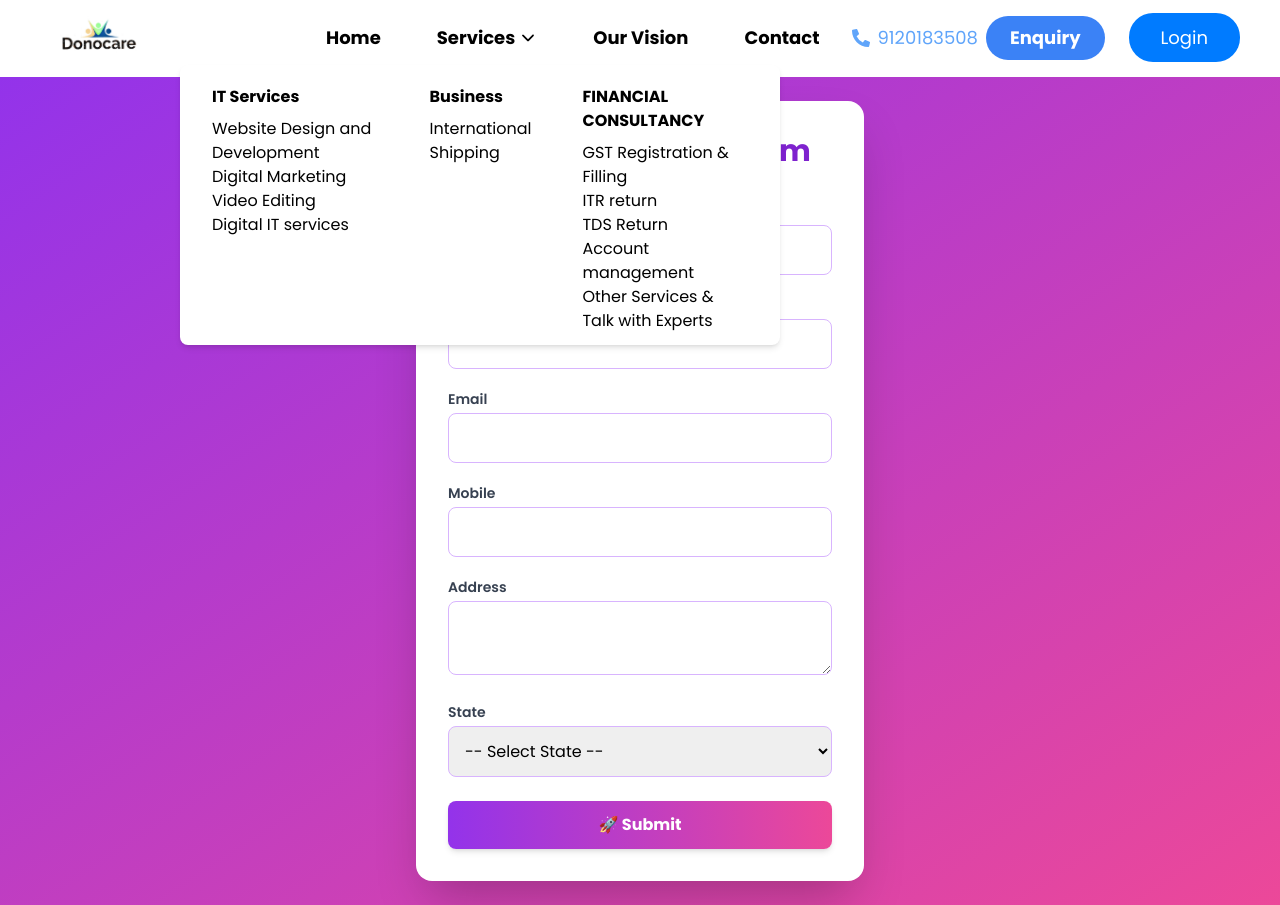
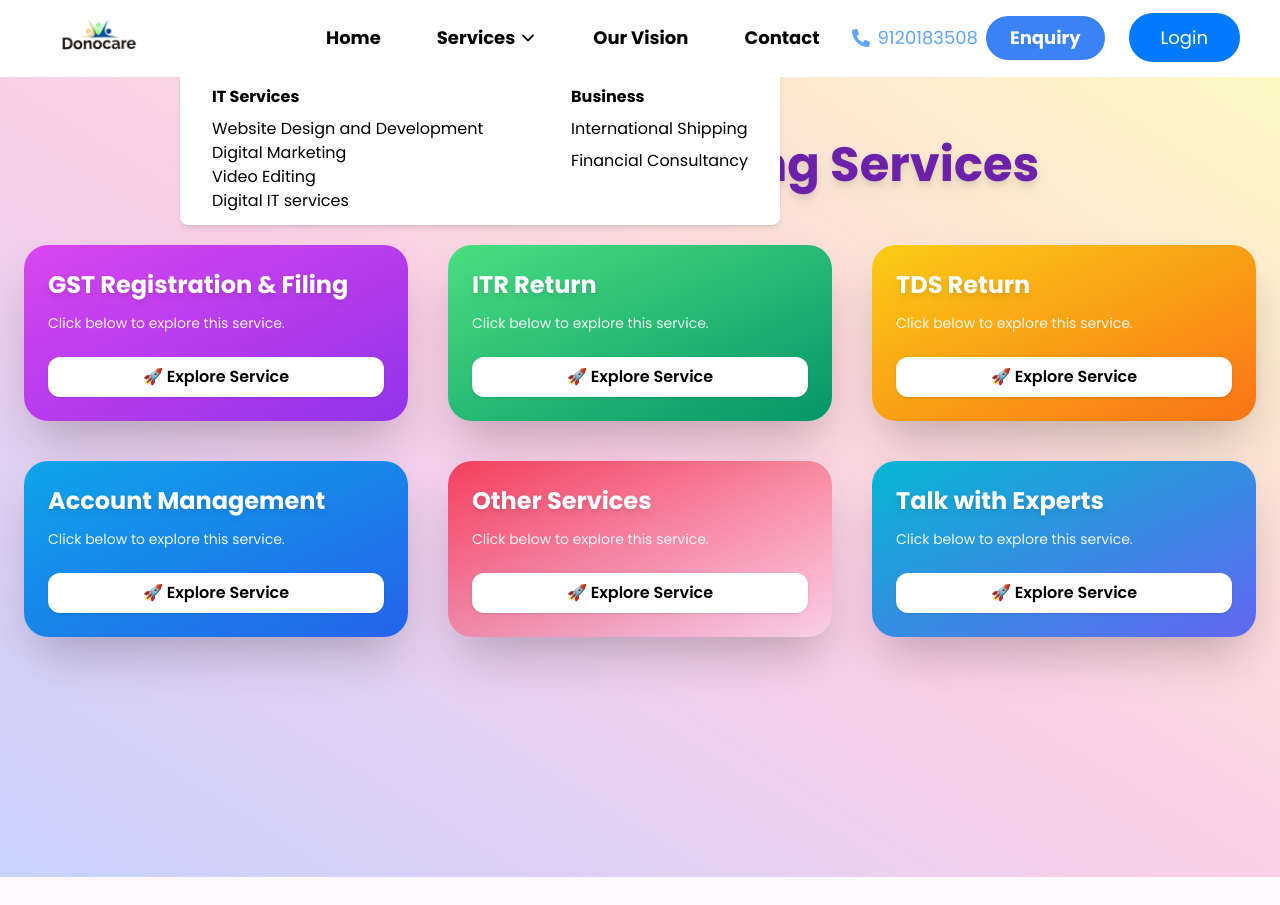
Before and after one commit to Donocare/DonocareNextJs, a Next.js app: page /financialConsulting in a window 1280 px wide. Both pictures are taken after a click on the element "Services". After the commit the page ends 877 px from the top, so only its background shows below. Built offline with nearby package versions, Linux system fonts and the light colour scheme.

Commit message:
updated service section

```diff
--- a/app/financialConsulting/page.jsx
+++ b/app/financialConsulting/page.jsx
@@ -1,96 +1,66 @@
-"use client";
-import { useState } from "react";
+import Link from "next/link";
 
-export default function GstRegistration() {
-  const [formData, setFormData] = useState({
-    businessName: "",
-    pan: "",
-    email: "",
-    mobile: "",
-    address: "",
-    state: "",
-  });
+const services = [
+  {
+    name: "GST Registration & Filing",
+    href: "/gst-registration",
+    gradient: "from-fuchsia-500 to-purple-600",
+  },
+  {
+    name: "ITR Return",
+    href: "/itr-return",
+    gradient: "from-green-400 to-emerald-600",
+  },
+  {
+    name: "TDS Return",
+    href: "/tds-return",
+    gradient: "from-yellow-400 to-orange-500",
+  },
+  {
+    name: "Account Management",
+    href: "/account-management",
+    gradient: "from-sky-500 to-blue-600",
+  },
+  {
+    name: "Other Services",
+    href: "/other-services",
+    gradient: "from-rose-500 to-red-600",
+  },
+  {
+    name: "Talk with Experts",
+    href: "/talk-to-experts",
+    gradient: "from-cyan-500 to-indigo-500",
+  },
+];
 
-  const handleChange = (e) => {
-    setFormData({ ...formData, [e.target.name]: e.target.value });
-  };
+export default function FinancialConsulting() {
+  return (
+    <div className="min-h-screen bg-gradient-to-tr from-indigo-200 via-pink-200 to-yellow-100 py-16 px-6">
+      <h1 className="text-5xl font-extrabold text-center text-purple-800 mb-14 drop-shadow-lg">
+        💼 Financial Consulting Services
+      </h1>
 
-  const handleSubmit = (e) => {
-    e.preventDefault();
-    console.log("Form Submitted:", formData);
-    alert("✅ GST Registration Submitted Successfully!");
-  };
+      <div className="grid grid-cols-1 sm:grid-cols-2 lg:grid-cols-3 gap-10 max-w-7xl mx-auto">
+        {services.map((service, index) => (
+          <div
+            key={index}
+            className={`bg-gradient-to-br ${service.gradient} text-white p-6 rounded-3xl shadow-2xl backdrop-blur-sm bg-opacity-90 hover:scale-105 transition duration-300 flex flex-col justify-between`}
+          >
+            <div>
+              <h2 className="text-2xl font-bold mb-3 drop-shadow-md">{service.name}</h2>
+              <p className="text-sm opacity-90">Click below to explore this service.</p>
+            </div>
 
-  return (
-    <div className="min-h-screen bg-gradient-to-br from-purple-600 to-pink-500 flex items-center justify-center p-6">
-      <form
-        onSubmit={handleSubmit}
-        className="bg-white shadow-2xl rounded-2xl w-full max-w-md p-8"
-      >
-        <h2 className="text-3xl font-extrabold text-center text-purple-700 mb-8">
-          GST Registration Form
-        </h2>
-
-        {[
-          { label: "Business Name", name: "businessName", type: "text" },
-          { label: "PAN", name: "pan", type: "text" },
-          { label: "Email", name: "email", type: "email" },
-          { label: "Mobile", name: "mobile", type: "tel" },
-        ].map((field) => (
-          <div key={field.name} className="mb-5">
-            <label className="block text-sm font-semibold text-gray-700 mb-1">
-              {field.label}
-            </label>
-            <input
-              type={field.type}
-              name={field.name}
-              value={formData[field.name]}
-              onChange={handleChange}
-              required
-              className="w-full p-3 rounded-lg border border-purple-300 focus:outline-none focus:ring-2 focus:ring-purple-500 transition"
-            />
+            <div className="mt-6">
+              <Link href={service.href}>
+                <button className="w-full bg-white text-black font-semibold py-2 px-4 rounded-xl shadow hover:bg-yellow-100 hover:text-purple-700 transition duration-300">
+                  🚀 Explore Service
+                </button>
+              </Link>
+            </div>
           </div>
         ))}
-
-        <div className="mb-5">
-          <label className="block text-sm font-semibold text-gray-700 mb-1">
-            Address
-          </label>
-          <textarea
-            name="address"
-            value={formData.address}
-            onChange={handleChange}
-            required
-            className="w-full p-3 rounded-lg border border-purple-300 focus:outline-none focus:ring-2 focus:ring-purple-500 transition"
-          />
-        </div>
-
-        <div className="mb-6">
-          <label className="block text-sm font-semibold text-gray-700 mb-1">
-            State
-          </label>
-          <select
-            name="state"
-            value={formData.state}
-            onChange={handleChange}
-            required
-            className="w-full p-3 rounded-lg border border-purple-300 focus:outline-none focus:ring-2 focus:ring-purple-500 transition"
-          >
-            <option value="">-- Select State --</option>
-            <option value="Chhattisgarh">Chhattisgarh</option>
-            <option value="Maharashtra">Maharashtra</option>
-            <option value="Delhi">Delhi</option>
-            <option value="Tamil Nadu">Tamil Nadu</option>
-          </select>
-        </div>
-
-        <button
-          type="submit"
-          className="w-full bg-gradient-to-r from-purple-600 to-pink-500 hover:from-pink-600 hover:to-purple-600 text-white font-bold py-3 rounded-lg transition-all duration-300 shadow-md"
-        >
-          🚀 Submit
-        </button>
-      </form>
+      </div>
     </div>
   );
 }
--- /dev/null
+++ b/app/gst-registration/page.jsx
@@ -0,0 +1,109 @@
+"use client";
+import { useState } from "react";
+
+export default function GstRegistration() {
+  const [formData, setFormData] = useState({
+    businessName: "",
+    pan: "",
+    email: "",
+    mobile: "",
+    address: "",
+    state: "",
+  });
+
+  const handleChange = (e) => {
+    setFormData({ ...formData, [e.target.name]: e.target.value });
+  };
+
+  const handleSubmit = (e) => {
+    e.preventDefault();
+    console.log("Form Submitted:", formData);
+    alert("✅ GST Registration Submitted Successfully!");
+  };
+
+  return (
+    <div className="min-h-screen bg-gradient-to-br from-blue-50 to-indigo-100 flex items-center justify-center px-6 py-10">
+      <div className="bg-white rounded-2xl shadow-2xl max-w-5xl w-full grid md:grid-cols-2 p-10 gap-8">
+
+        {/* Left Side */}
+        <div className="flex flex-col justify-center">
+          <h2 className="text-4xl font-bold text-blue-800 mb-6">GST Registration</h2>
+          <p className="text-gray-600 text-sm leading-relaxed">
+            Register your business for GST with ease. Fill in the required details and submit the form to get started with your GST compliance.
+          </p>
+          <img
+            src="/gst-illustration.svg"
+            alt="GST Illustration"
+            className="w-full mt-8 hidden md:block"
+          />
+        </div>
+
+        {/* Right Side - Form */}
+        <form onSubmit={handleSubmit} className="space-y-5">
+          {[
+            { label: "Business Name", name: "businessName", type: "text" },
+            { label: "PAN", name: "pan", type: "text" },
+            { label: "Email", name: "email", type: "email" },
+            { label: "Mobile", name: "mobile", type: "tel" },
+          ].map((field) => (
+            <div key={field.name}>
+              <label className="block text-sm font-semibold text-gray-700 mb-1">
+                {field.label}
+              </label>
+              <input
+                type={field.type}
+                name={field.name}
+                value={formData[field.name]}
+                onChange={handleChange}
+                required
+                className="w-full px-4 py-2 rounded-md border border-gray-300 shadow-sm focus:ring-2 focus:ring-blue-500 focus:outline-none"
+              />
+            </div>
+          ))}
+
+          {/* Address */}
+          <div>
+            <label className="block text-sm font-semibold text-gray-700 mb-1">
+              Address
+            </label>
+            <textarea
+              name="address"
+              rows="2"
+              value={formData.address}
+              onChange={handleChange}
+              required
+              className="w-full px-4 py-2 rounded-md border border-gray-300 shadow-sm focus:ring-2 focus:ring-blue-500 focus:outline-none"
+            />
+          </div>
+
+          {/* State */}
+          <div>
+            <label className="block text-sm font-semibold text-gray-700 mb-1">
+              State
+            </label>
+            <select
+              name="state"
+              value={formData.state}
+              onChange={handleChange}
+              required
+              className="w-full px-4 py-2 rounded-md border border-gray-300 shadow-sm focus:ring-2 focus:ring-blue-500 focus:outline-none"
+            >
+              <option value="">-- Select State --</option>
+              <option value="Chhattisgarh">Chhattisgarh</option>
+              <option value="Maharashtra">Maharashtra</option>
+              <option value="Delhi">Delhi</option>
+              <option value="Tamil Nadu">Tamil Nadu</option>
+            </select>
+          </div>
+
+          <button
+            type="submit"
+            className="w-full bg-gradient-to-r from-blue-700 to-indigo-600 hover:from-indigo-600 hover:to-blue-700 text-white font-semibold py-3 rounded-md shadow-lg transition"
+          >
+            🚀 Submit Registration
+          </button>
+        </form>
+      </div>
+    </div>
+  );
+}
--- a/components/re/navBar.jsx
+++ b/components/re/navBar.jsx
@@ -86,48 +86,14 @@ export default function NavBar() {
                         </li>
                       </ul>
                     </Link>
-                  </div>
-
-                  <div>
                     <Link
                       // onClick={() => closeDialog()}
 
-                      className=" flex  px-6 rounded-md py-2   hover:text-rose-500  font-bold "
+                      className=" flex  px-6 rounded-md py-2   hover:text-rose-500  "
                       href={"/financialConsulting"}
                     >
-                      FINANCIAL CONSULTANCY
+                      Financial Consultancy
                     </Link>
-                    <Link
-                      onClick={() => closeDialog()}
-                      href={"/financialConsulting"}
-                    >
-                      <ul className="  px-6 ">
-                        <li className="hover:text-rose-500  cursor-pointer">
-                          GST Registration & Filling
-                        </li>
-                      </ul>
-                    </Link>
-
-                    <ul className="  px-6 ">
-                      <li className="hover:text-rose-500  cursor-pointer">
-                        ITR return
-                      </li>
-                    </ul>
-                    <ul className="  px-6 ">
-                      <li className="hover:text-rose-500  cursor-pointer">
-                        TDS Return
-                      </li>
-                    </ul>
-                    <ul className="  px-6 ">
-                      <li className="hover:text-rose-500  cursor-pointer">
-                        Account management
-                      </li>
-                    </ul>
-                    <ul className="  px-6 ">
-                      <li className="hover:text-rose-500  cursor-pointer">
-                        Other Services & Talk with Experts
-                      </li>
-                    </ul>
                   </div>
                 </div>
               </ul>
```
Also changed, not shown: public/gst-illustration.svg (added).
